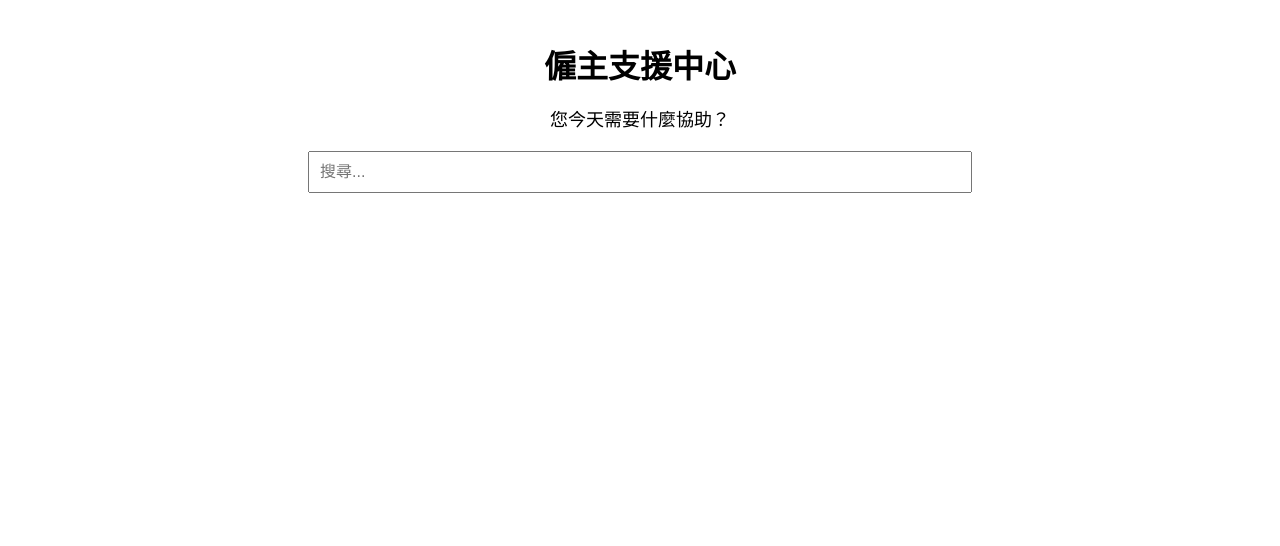
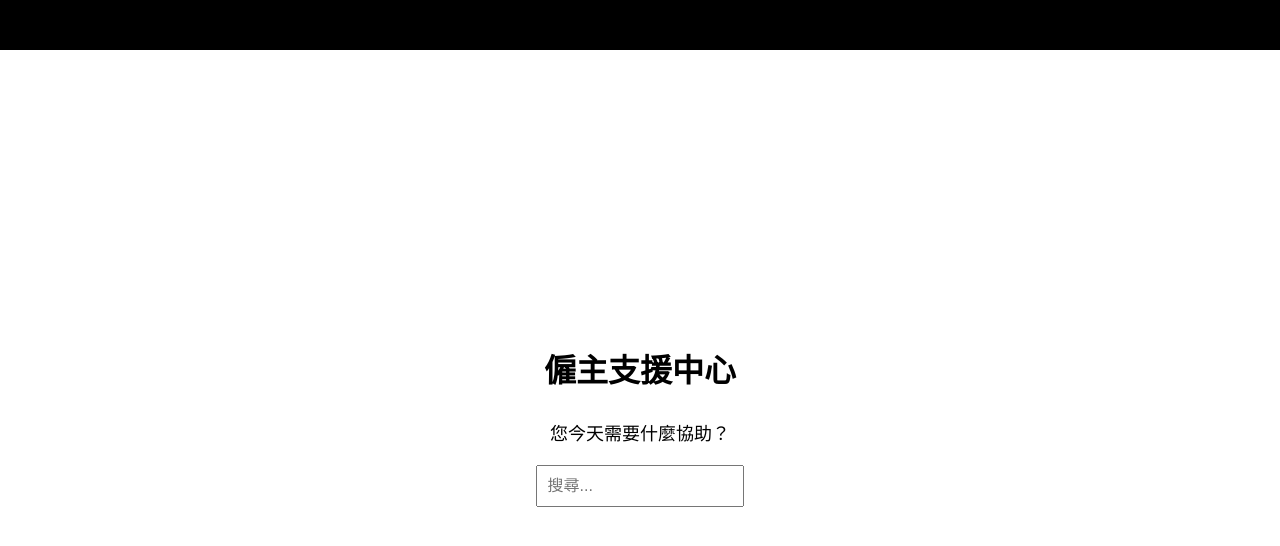
Before and after one commit to HK-Owen/FirstBusiness, a plain HTML site: page index.html in a window 1280 px wide. Drawn offline with Linux system fonts and the light colour scheme.

Commit message:
Update index.html

```diff
--- a/index.html
+++ b/index.html
@@ -6,10 +6,25 @@
     <style>
         body {
             font-family: Arial, sans-serif;
+            margin: 0;
+            padding: 0;
+            display: flex;
+            flex-direction: column;
+            min-height: 100vh;
+        }
+        .top-bar {
+            background-color: black;
+            height: 50px;
+            width: 100%;
+        }
+        .content {
             max-width: 800px;
-            margin: 0 auto;
-            padding: 20px;
+            margin: auto;
             text-align: center;
+            flex-grow: 1;
+            display: flex;
+            flex-direction: column;
+            justify-content: center;
         }
         .main-title {
             font-size: 32px;
@@ -22,17 +37,21 @@
         #searchInput {
             width: 80%;
             padding: 10px;
-            margin-bottom: 20px;
+            margin: 0 auto 20px;
             font-size: 16px;
+            display: block;
         }
     </style>
 </head>
 <body>
-    <h1 class="main-title">僱主支援中心</h1>
-    <p class="sub-title">您今天需要什麼協助？</p>
-    <form id="searchForm" action="result.html" method="get">
-        <input type="text" id="searchInput" name="query" placeholder="搜尋...">
-    </form>
+    <div class="top-bar"></div>
+    <div class="content">
+        <h1 class="main-title">僱主支援中心</h1>
+        <p class="sub-title">您今天需要什麼協助？</p>
+        <form id="searchForm" action="result.html" method="get">
+            <input type="text" id="searchInput" name="query" placeholder="搜尋...">
+        </form>
+    </div>
 
     <script>
         document.getElementById('searchForm').addEventListener('submit', function(e) {
```
